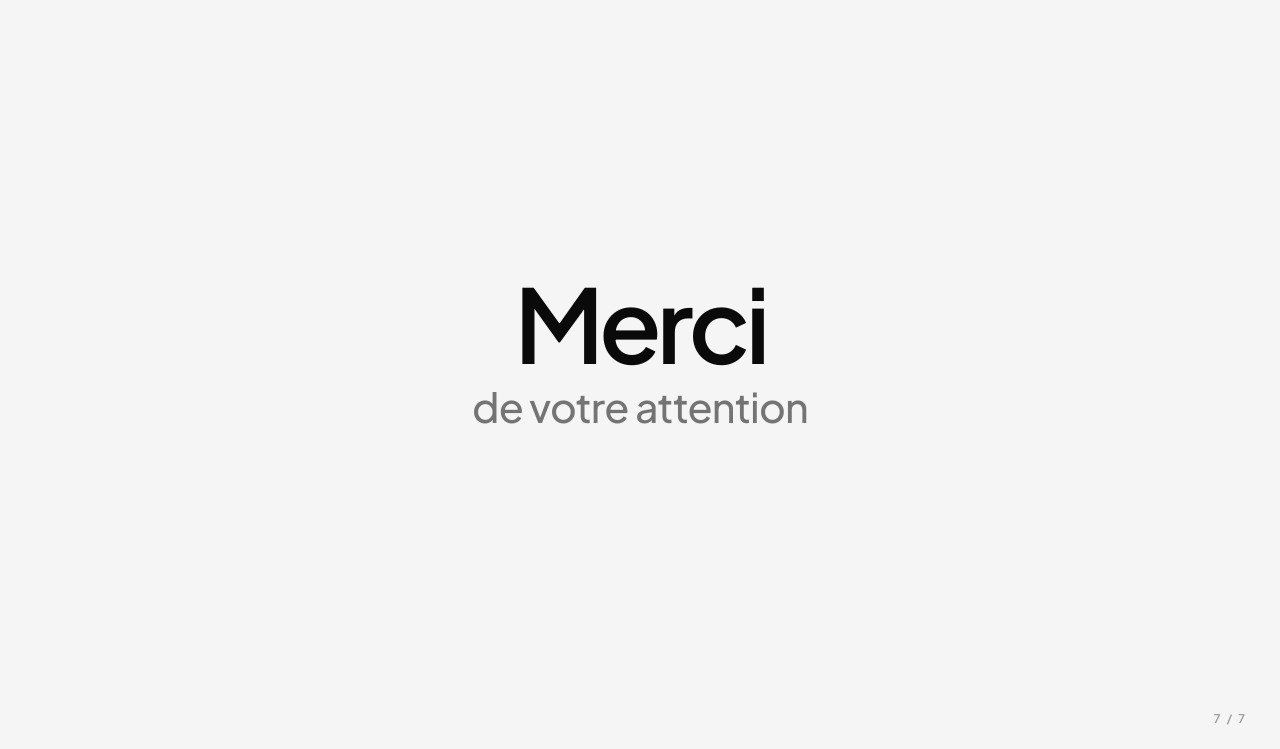
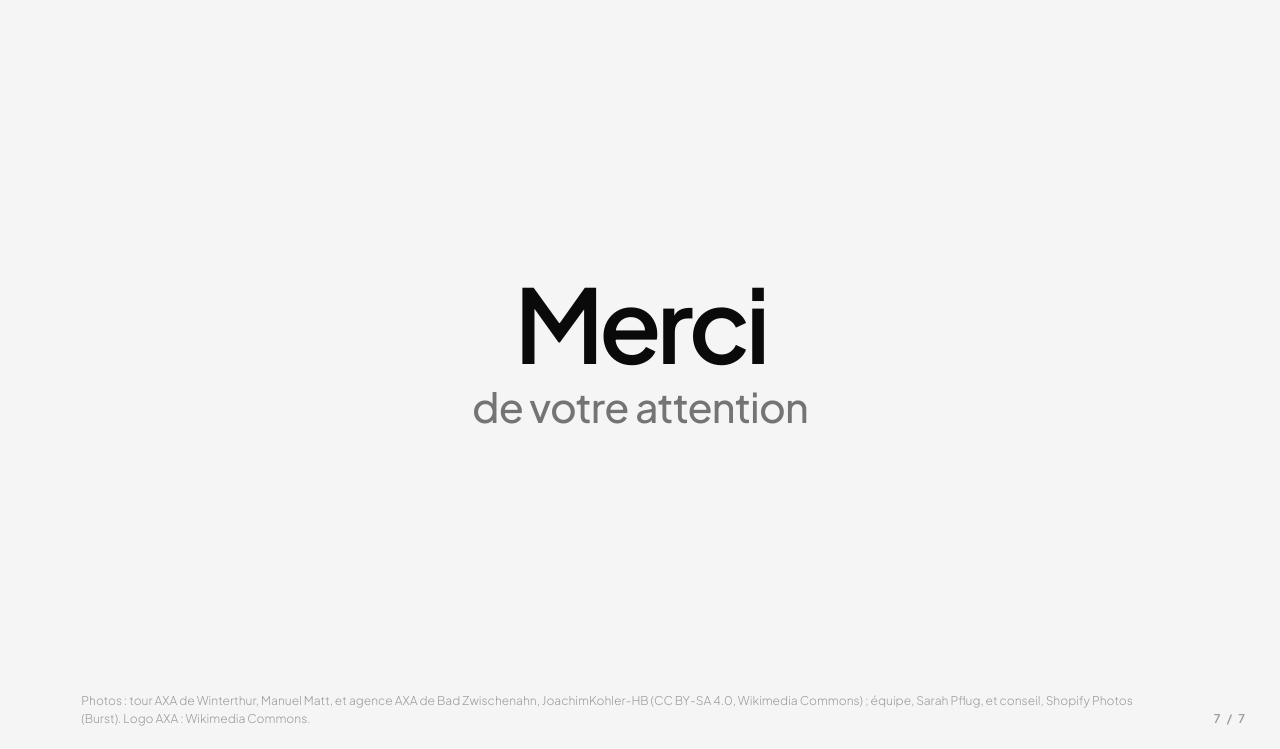
Before and after one commit to sosocht/atelier-axa, a plain HTML site: page index.html in a window 1280 px wide. Shown: the part 4851-5600 px from the top of the page. Drawn offline with Linux system fonts and the light colour scheme.

Commit message:
Crédits photos, préconisations

```diff
--- a/index.html
+++ b/index.html
@@ -159,6 +159,7 @@ body.notesvues section.ici .notes{display:block}
 .s5g .gros.n{background:var(--encre);display:flex;flex-direction:column;justify-content:center;align-items:flex-start;gap:1.4vh;padding:0 2vw}
 .s5g .gros.n b{font-size:var(--fs-chiffre);font-weight:500;line-height:1.1;letter-spacing:-.03em}
 .s5g .duo{display:flex;gap:1.4vw}.s5g .duo .ic{width:5vw;height:5vw;color:var(--bleu);margin:0}
+.cred{position:absolute;left:calc(var(--rail) + 2.6vw);right:10vw;bottom:2.6vh;margin:0;font-size:var(--fs-sm);font-weight:300;color:var(--tenu);text-align:left;z-index:3}
 </style>
 </head>
 <body>
@@ -336,6 +337,7 @@ body.notesvues section.ici .notes{display:block}
   <img class="lg-i" src="assets/logo-iut.png" alt="IUT de Lille, Roubaix">
   <div class="iris"></div>
   <h2>Merci<small>de votre attention</small></h2>
+  <p class="cred">Photos : tour AXA de Winterthur, Manuel Matt, et agence AXA de Bad Zwischenahn, JoachimKohler-HB (CC BY-SA 4.0, Wikimedia Commons) ; équipe, Sarah Pflug, et conseil, Shopify Photos (Burst). Logo AXA : Wikimedia Commons.</p>
   <div class="num">7 / 7</div>
   <div class="notes">Merci de votre attention. Nous sommes prêts pour vos questions.</div>
 </section>
```
Also changed, not shown: 1 other file.
